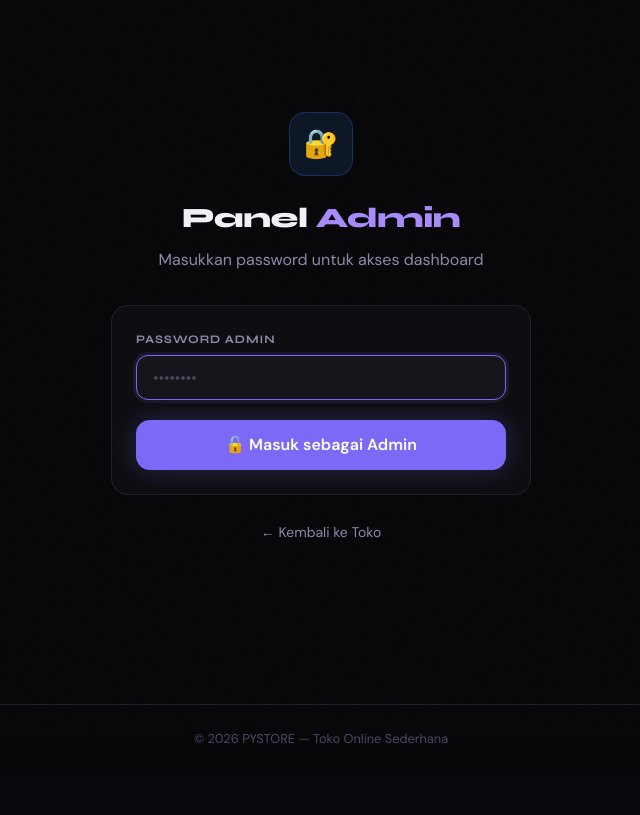
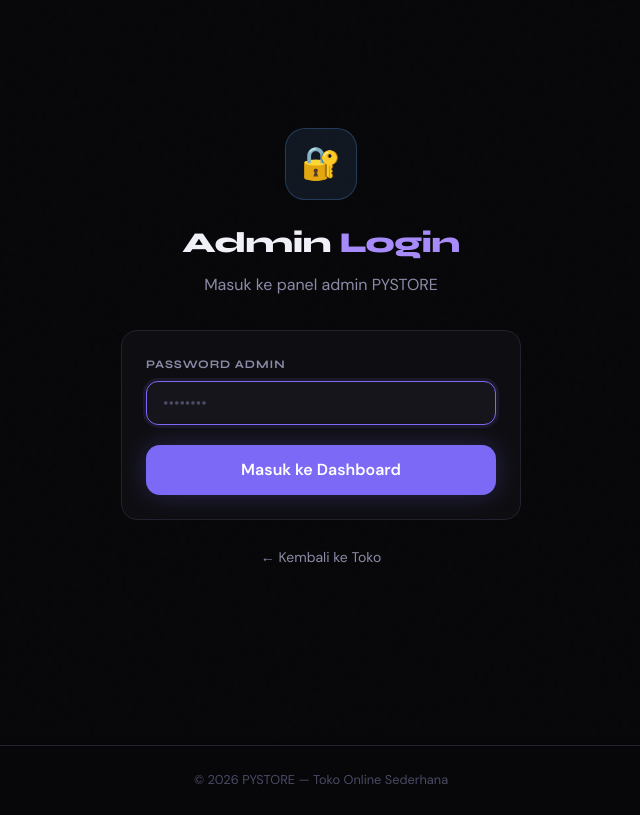
Before and after one commit to GabHub7/pystore, a Flask app: page /admin in a window 1280 px wide. Shown: the part 62-877 px from the top of the page, without its empty margins (319-959 px from the left). Before the commit the page ends 805 px from the top, so only its background shows below. Run offline with Flask 3, Linux system fonts and the light colour scheme.

Commit message:
Update admin_login.html

```diff
--- a/templates/admin_login.html
+++ b/templates/admin_login.html
@@ -1,31 +1,25 @@
 {% extends "base.html" %}
-{% block title %}PYSTORE – Admin Login{% endblock %}
+{% block title %}Admin Login – PYSTORE{% endblock %}
 {% block content %}
-<div style="max-width:420px;margin:5rem auto;">
-
+<div style="max-width:400px;margin:6rem auto;">
   <div style="text-align:center;margin-bottom:2rem;">
-    <div style="width:64px;height:64px;background:rgba(59,130,246,.12);border:1px solid rgba(59,130,246,.25);
-                border-radius:16px;display:flex;align-items:center;justify-content:center;
-                font-size:1.75rem;margin:0 auto 1.25rem;">🔐</div>
-    <h1 style="font-size:1.75rem;">Panel <span class="accent">Admin</span></h1>
-    <p class="text-muted" style="margin-top:0.4rem;">Masukkan password untuk akses dashboard</p>
+    <div style="width:72px;height:72px;background:var(--blue-dim);border:1px solid rgba(96,165,250,.25);
+                border-radius:20px;display:flex;align-items:center;justify-content:center;
+                font-size:2rem;margin:0 auto 1.25rem;">🔐</div>
+    <h1 style="font-size:1.8rem;">Admin <span class="accent">Login</span></h1>
+    <p class="text-muted" style="margin-top:.4rem;">Masuk ke panel admin PYSTORE</p>
   </div>
-
   <div class="card">
     <form method="POST" action="/admin">
       <div class="form-group">
         <label>Password Admin</label>
-        <input type="password" name="password" placeholder="••••••••" autofocus>
+        <input type="password" name="password" placeholder="••••••••" autofocus required>
       </div>
-      <button type="submit" class="btn btn-primary btn-full btn-lg">
-        🔓 Masuk sebagai Admin
-      </button>
+      <button type="submit" class="btn btn-primary btn-full btn-lg">Masuk ke Dashboard</button>
     </form>
   </div>
-
   <div style="text-align:center;margin-top:1.5rem;">
-    <a href="/" class="text-muted" style="font-size:0.875rem;text-decoration:none;">← Kembali ke Toko</a>
+    <a href="/" class="text-muted" style="font-size:.875rem;text-decoration:none;">← Kembali ke Toko</a>
   </div>
-
 </div>
 {% endblock %}
```
